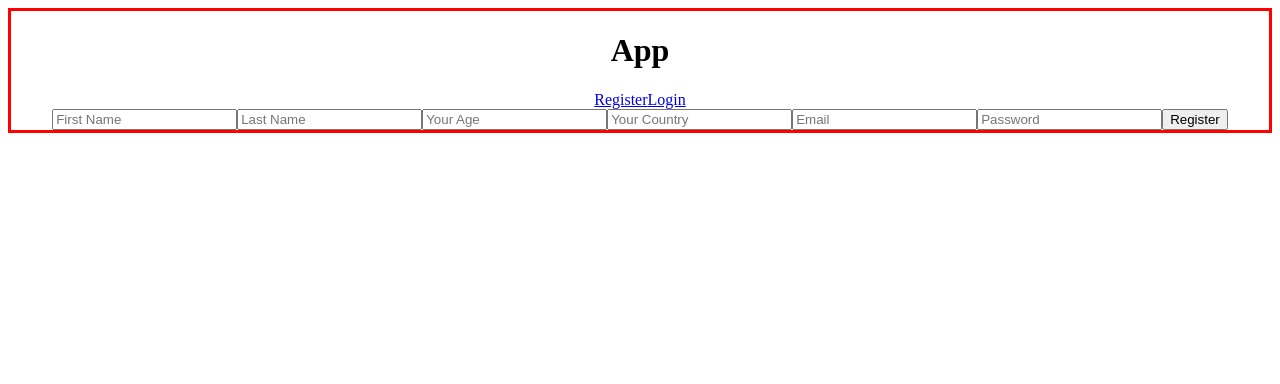
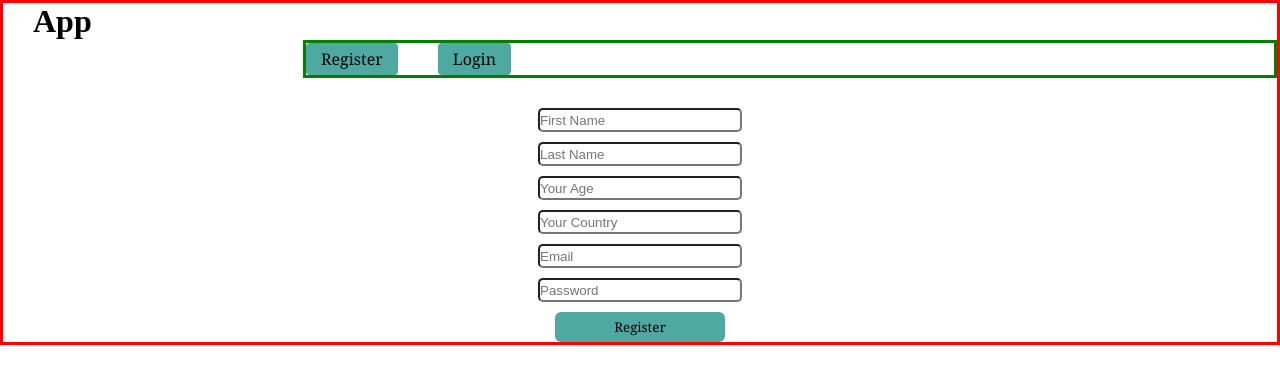
Before and after one commit to C7-gharaibehtasnim/MERAKI_Academy_Project_3_V04, a React (Create React App) app in the folder frontend/: page /register in a window 1280 px wide. Shown: the top 384 px of the page. Built offline with nearby package versions, Linux system fonts and the light colour scheme.

Commit message:
last update

```diff
--- a/frontend/package.json
+++ b/frontend/package.json
@@ -7,7 +7,9 @@
     "@testing-library/react": "^13.4.0",
     "@testing-library/user-event": "^13.5.0",
     "axios": "^1.3.4",
+    "bootstrap": "^5.2.3",
     "react": "^18.2.0",
+    "react-bootstrap": "^2.7.2",
     "react-dom": "^18.2.0",
     "react-router-dom": "^6.8.1",
     "react-scripts": "5.0.1",
--- a/frontend/src/App.css
+++ b/frontend/src/App.css
@@ -1,6 +1,104 @@
-body{
-    text-align: center;
+body {
+  text-align: center;
 }
-.App{
-    border: solid red ;
+*{
+    padding: 0;
+    margin: 0;
 }
+.App {
+  border: solid red;
+}
+.App h1{text-align: left;padding-left:30px ;}
+a{
+    text-decoration: none;
+    font-family: Cambria, Cochin, Georgia, Times, 'Times New Roman', serif;
+    color: black;
+    display: flex;
+    align-items:center;
+    border-radius:4px ;
+    background-color: rgb(77, 169, 162);
+    padding: 5px;
+    padding-left: 15px;
+    padding-right: 15px;
+}
+.NavBar {
+  border: solid green;
+  display: flex;
+  column-gap: 40px;
+  margin-left: 300px;
+}
+.register{
+    display: grid;
+    margin-top: 30px;
+   gap: 10px;
+    justify-items: center;
+}
+.article{
+    border: solid gold;
+}
+#delete
+{
+
+    margin-right: -340px;
+    width: 30px;
+
+
+}
+.dashboard{
+    border: solid rgb(230, 185, 62);
+    display: grid;
+    position:absolute;
+    z-index: -1;
+    height: 100vh;
+    width: 100%;
+
+}
+#description
+{
+    border: solid green;width: 30%;margin-left: 340px;
+}
+.commentsdiv
+{
+
+    width: 300px;
+
+
+}
+#comment
+{
+    color: rgb(244, 247, 244);
+    background-color:rgb(83, 165, 126) ;
+    width: 90%;
+
+    border-radius: 4px;
+    row-gap: 10px;
+}
+#title{font-weight: bold;font-size:30px ;border: solid green;width: 30%;margin-left: 340px;}
+#commenttextarea{width:90%;display: flex; align-items:flex-start;}
+.Update{
+
+
+}
+.Update input{margin-top: -10px;
+ width: 230px;height: 30px;margin-top: -160px;}
+.Update textarea{margin-top: -100px;width: 230px;
+   }
+ .Update button{}
+input{
+    width: 200px;
+    height: 20px;
+    border-radius: 5px;
+}
+#commentbtn{
+    margin-right: 450px;
+}
+button
+{
+    border-radius: 6px;
+    border: 0;
+    width: 170px;
+    height: 30px;
+    font-family: Cambria, Cochin, Georgia, Times, 'Times New Roman', serif;
+
+    background-color: rgb(77, 169, 162);
+}
--- a/frontend/src/App.js
+++ b/frontend/src/App.js
@@ -5,7 +5,7 @@ import Login from "./components/Login";
 import Navbar from "./components/Navbar";
 import Dashboard from "./components/Dashboard";
 import React, { useState, createContext, useEffect } from "react";
-import { Routes, Route, Link, Navigate } from "react-router-dom";
+import { Routes, Route, Link, Navigate, useNavigate } from "react-router-dom";
 export const UserContext = createContext();
 function App() {
   const [addUSER, setADDUSER] = useState({
@@ -16,16 +16,17 @@ function App() {
     email: "ee@gmail.com",
     password: "HI",
   });
+  const Navigate=useNavigate()
   const [login, setLogin] = useState({ email: "hi", password: "hello" });
-  const [token, setToken] = useState("");
+  const [token, setToken] = useState(localStorage.getItem("token"));
+ console.log(token)
  useEffect(()=>{
-  setToken(localStorage.getItem("token"))
   if(token)
   {
-    setToken(token)
+    setIsLoggedIn(true)
     Navigate("/dashboard")
   }
- },[])
+ },[token])
   const [isLoggedIn, setIsLoggedIn] = useState(false);
   return (
     <UserContext.Provider
--- a/frontend/src/components/AddArticle/index.js
+++ b/frontend/src/components/AddArticle/index.js
@@ -22,7 +22,7 @@ const AddArticle = () => {
   };
 
   return (
-    <div>
+    <div className="register">
       <input
         onChange={(e) => {
           setSaveData((title) => {
--- a/frontend/src/components/Dashboard/index.js
+++ b/frontend/src/components/Dashboard/index.js
@@ -1,6 +1,7 @@
 import axios from "axios";
 import React, { useEffect, useContext, useState } from "react";
 import { UserContext } from "../../App";
+import { Button } from 'react-bootstrap';
 const Dashboard = () => {
   const { token } = useContext(UserContext);
   const [userId, setuserid] = useState("");
@@ -12,6 +13,7 @@ const Dashboard = () => {
   });
   const [needupdate, setNeedUpdate] = useState("");
   const [comment, setComment] = useState("");
+
   let counter = 1;
 
   useEffect(() => {
@@ -92,37 +94,39 @@ const Dashboard = () => {
       });
   };
   return (
-    <div>
+    <div className="dashboard">
       {articles &&
         articles != undefined &&
         articles.map((article, i) => {
           return (
-            <>
-              <p>{article.title}</p>
-              <p>{article.description}</p>
+            <div className="article" >
+              <p id="title">{article.title}</p>
+              <p id="description">{article.description}</p>
+              <div className="commentsdiv">
               {article.comments.length > 0 &&
                 article.comments.map((comment, i) => {
-                  return <p>{comment.comment}</p>;
+                  return <p id="comment">{comment.comment}</p>;
                 })}
 
-              <textarea
+              <textarea id="commenttextarea"
                 onChange={(e) => {
                   setComment(e.target.value);
                 }}
                 placeholder="comment..."
               />
-              <button
+              <button id="commentbtn"
                 onClick={() => {
                   CreateComment(article._id);
                 }}
               >
                 Adding comment
               </button>
+              </div>
               {userId === articles[i].author && (
-                <>
+                <div className="Update">
                   {needupdate === article._id && (
-                    <>
-                      {" "}
+                    <div >
+
                       <input
                         onChange={(e) => {
                           setUpdatedValue((title) => {
@@ -141,37 +145,41 @@ const Dashboard = () => {
                             };
                           });
                         }}
-                        placeholder="title"
+                        placeholder="description"
                       />
-                    </>
+                    </div>
                   )}
-                  <button
-                    onClick={(e) => {
-                      DeleteByID(article._id);
-                    }}
-                  >
-                    Delete
-                  </button>
-                  <button
+                   <button
                     onClick={() => {
                       setNeedUpdate(article._id);
                       counter++;
                       if (counter == 1) {
-                        setNeedUpdate(-1);
+                        setNeedUpdate("");
                       }
                       console.log(counter);
                       if (counter === 2) {
                         UpdateByID(article._id, i);
                         counter = 1;
+                        //setNeedUpdate("")
                         console.log(counter);
                       }
                     }}
                   >
                     Update
                   </button>
-                </>
+                  <button id="delete"
+                    onClick={(e) => {
+                      DeleteByID(article._id);
+                    }}
+                  >
+                    <svg xmlns="http://www.w3.org/2000/svg" width="16" height="16" fill="currentColor" class="bi bi-x" viewBox="0 0 16 16">
+  <path d="M4.646 4.646a.5.5 0 0 1 .708 0L8 7.293l2.646-2.647a.5.5 0 0 1 .708.708L8.707 8l2.647 2.646a.5.5 0 0 1-.708.708L8 8.707l-2.646 2.647a.5.5 0 0 1-.708-.708L7.293 8 4.646 5.354a.5.5 0 0 1 0-.708z"/>
+</svg>
+                  </button>
+
+                </div>
               )}
-            </>
+            </div>
           );
         })}
     </div>
--- a/frontend/src/components/Login/index.js
+++ b/frontend/src/components/Login/index.js
@@ -29,7 +29,7 @@ const Login = () => {
       });
   };
   return (
-    <div>
+    <div className="register">
       <input
         onChange={(e) =>
           setLogin((email) => {
--- a/frontend/src/components/Navbar/index.js
+++ b/frontend/src/components/Navbar/index.js
@@ -4,7 +4,7 @@ import { UserContext } from "../../App";
 const Navbar = () => {
   const { setToken,setIsLoggedIn,isLoggedIn } = useContext(UserContext);
   return (
-    <div>
+    <div className="NavBar">
       {isLoggedIn ? (
         <>
           <Link to="/dashboard">Dashboard</Link>
@@ -19,7 +19,7 @@ const Navbar = () => {
         </>
       ) : (
         <>
-          {" "}
+
           <Link to="/register">Register</Link>
           <Link to="/login">Login</Link>
         </>
--- a/frontend/src/components/Register/index.js
+++ b/frontend/src/components/Register/index.js
@@ -23,7 +23,7 @@ const Register = () => {
 
 
   return (
-    <div>
+    <div className="register">
       <input
         onChange={(e) => {
           setADDUSER((firstName) => {
```
Also changed, not shown: 1 other file (tests, documents, lock files or other folders).
